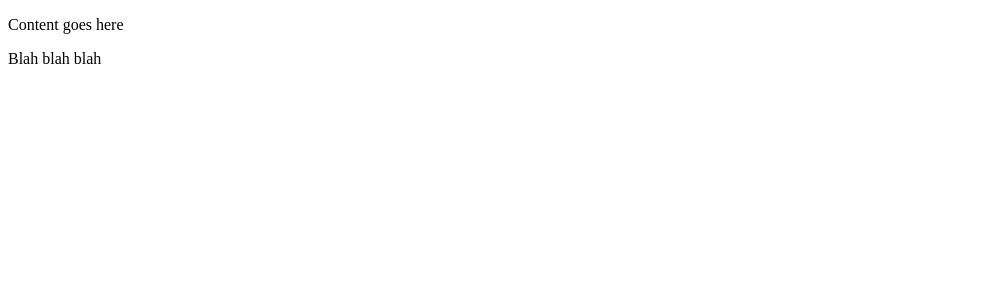
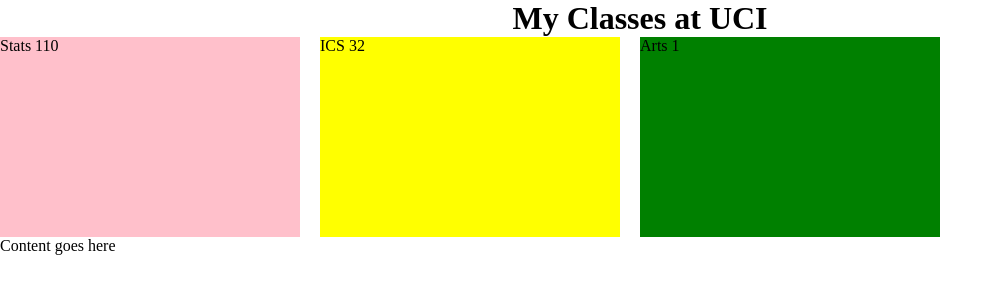
Before and after one commit to NAntonova/hello-coursera, a plain HTML site: page module2-solution/index.html in a window 1280 px wide. Shown: the whole page, without its empty margins (0-1003 px from the left). Drawn offline with Linux system fonts and the light colour scheme.

Commit message:
Looked at how three boxes work together

```diff
--- a/module2-solution/index.html
+++ b/module2-solution/index.html
@@ -1,10 +1,57 @@
 <!DOCTYPE html>
 <html>
 <head>
-	<title> Module 2 - Solution </title>
+<meta charset="utf-8">
+<title> Module 2 - Solution </title>
+<style>
+* {
+  box-sizing: border-box;
+  margin: 0;
+  padding: 0;
+}
+
+p {
+	width: 300px;
+	height: 200px;
+	border: 1px black;
+}
+
+
+#p1 {
+	background-color: pink;
+	float: left;
+	margin-right: 20px;
+}
+
+#p2 {
+	background-color: yellow;
+	float: left;
+	margin-right: 20px;
+}
+
+#p3 {
+	background-color: green;
+	float: left;
+}
+
+h1 {
+	text-align: center;
+}
+
+section {
+	clear: left;
+}
+
+
+</style>
 </head>
+
 <body>
-	<p> Content goes here </p>
-	<p> Blah blah blah </p>
+	<h1> My Classes at UCI </h1>
+	<p id="p1"> Stats 110 </p>
+	<p id="p2"> ICS 32 </p>
+	<p id="p3"> Arts 1 <p/>
+
+	<section> Content goes here </section>
 </body>
 </html>
```
